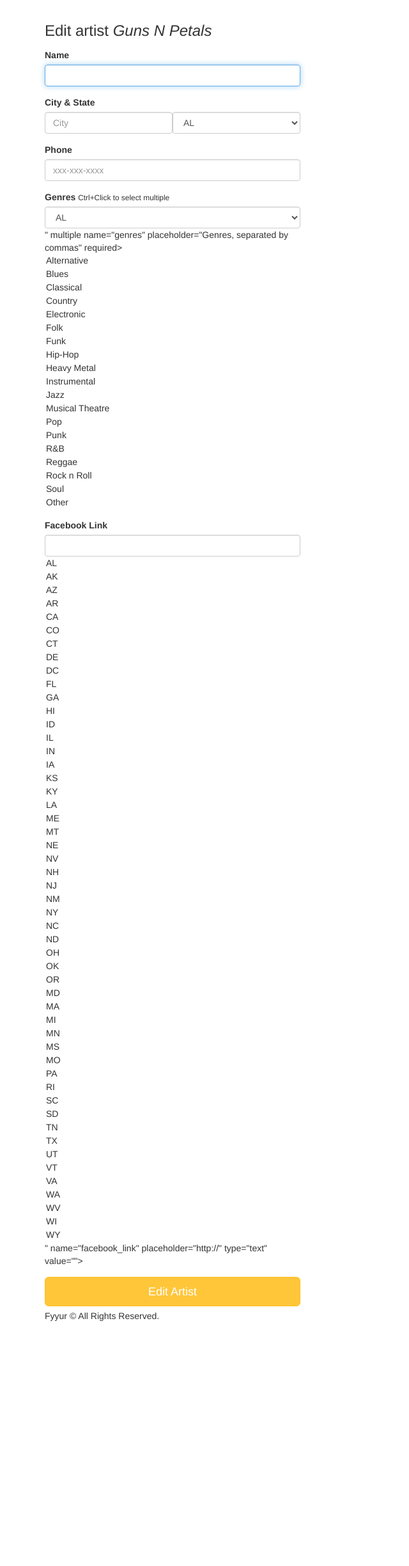
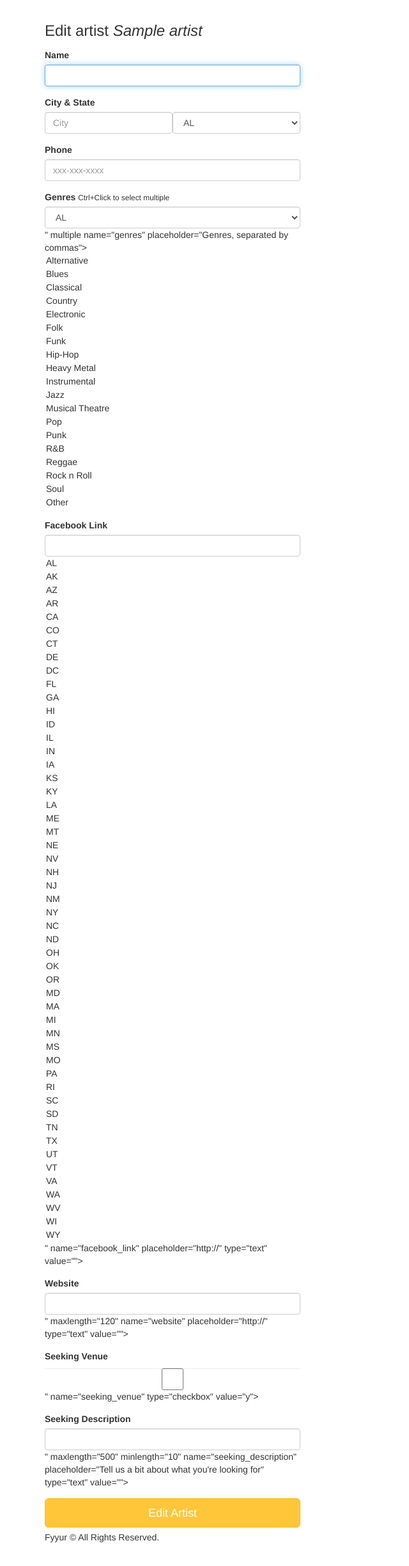
Before and after one commit to atahmasb/fuyyer-app, a Flask app: page /artists/1/edit in a window 1280 px wide. Shown: the part 60-2508 px from the top of the page at 64% size, without its empty margins (0-640 px from the left). Before the commit the page ends 2125 px from the top, so only its background shows below. Run offline with Flask 2, Linux system fonts and the light colour scheme; tables that the repository leaves empty hold one stand-in row (values such as "Sample post"); parts of the project's set-up code (start-up, migrations or seed data) failed here and were passed over; some libraries are stand-ins or nearby versions.

Commit message:
finish all the endpoints

```diff
--- a/app.py
+++ b/app.py
@@ -43,11 +43,11 @@ class Venue(db.Model):
     image_link = db.Column(db.String(500))
     facebook_link = db.Column(db.String(120))
     genres = db.Column(db.String(), nullable=False)
+    website = db.Column(db.String(120), nullable=True)
     seeking_talent = db.Column(db.Boolean, nullable=True)
     seeking_description = db.Column(db.String(500), nullable=True)
     shows = db.relationship('Show', backref='list', lazy=True)
 
-    # TODO: implement any missing fields, as a database migration using Flask-Migrate
 class Show(db.Model):
     __tablename__ = 'show'
     id = db.Column(db.Integer, primary_key=True)
@@ -70,12 +70,9 @@ class Artist(db.Model):
     facebook_link = db.Column(db.String(120))
     seeking_venue = db.Column(db.Boolean, nullable=True)
     seeking_description = db.Column(db.String(500), nullable=True)
+    website = db.Column(db.String(120), nullable=True)
     show = db.relationship('Show', backref='shows_list', lazy=True, cascade="all, delete-orphan")
 
-
-    # TODO: implement any missing fields, as a database migration using Flask-Migrate
-
-# TODO Implement Show and Artist models, and complete all model relationships and properties, as a database migration.
 
 
 migrate = Migrate(app, db)
@@ -159,7 +156,6 @@ def search_venues():
 @app.route('/venues/<int:venue_id>')
 def show_venue(venue_id):
     # shows the venue page with the given venue_id
-    # TODO: replace with real venue data from the venues table, using venue_id
     data = {}
     venue = Venue.query.filter_by(id=venue_id).first()
     data['id'] = venue.id
@@ -224,7 +220,6 @@ def create_venue_submission():
     return redirect(url_for('index'))
 @app.route('/venues/<venue_id>', methods=['DELETE'])
 def delete_venue(venue_id):
-    # TODO: Complete this endpoint for taking a venue_id, and using
     # SQLAlchemy ORM to delete a record. Handle cases where the session commit could fail.
 
     # BONUS CHALLENGE: Implement a button to delete a Venue on a Venue Page, have it so that
@@ -255,7 +250,6 @@ def artists():
 
 @app.route('/artists/search', methods=['POST'])
 def search_artists():
-    # TODO: implement search on artists with partial string search. Ensure it is case-insensitive.
     # seach for "A" should return "Guns N Petals", "Matt Quevado", and "The Wild Sax Band".
     # search for "band" should return "The Wild Sax Band".
     response = {'count': 0, 'data': []}
@@ -276,7 +270,6 @@ def search_artists():
 @app.route('/artists/<int:artist_id>')
 def show_artist(artist_id):
     # shows the venue page with the given venue_id
-    # TODO: replace with real venue data from the venues table, using venue_id
     data = {}
     artist = Artist.query.filter_by(id=artist_id).first()
     data['id'] = artist.id
@@ -303,53 +296,132 @@ def show_artist(artist_id):
 #  ----------------------------------------------------------------
 @app.route('/artists/<int:artist_id>/edit', methods=['GET'])
 def edit_artist(artist_id):
-    form = ArtistForm()
+    artist = Artist.query.filter_by(id=artist_id).first()
+    form = EditArtistForm()
     artist={
-        "id": 4,
-        "name": "Guns N Petals",
-        "genres": ["Rock n Roll"],
-        "city": "San Francisco",
-        "state": "CA",
-        "phone": "326-123-5000",
-        "website": "https://www.gunsnpetalsband.com",
-        "facebook_link": "https://www.facebook.com/GunsNPetals",
-        "seeking_venue": True,
-        "seeking_description": "Looking for shows to perform at in the San Francisco Bay Area!",
-        "image_link": "https://images.unsplash.com/photo-1549213783-8284d0336c4f?ixlib=rb-1.2.1&ixid=eyJhcHBfaWQiOjEyMDd9&auto=format&fit=crop&w=300&q=80"
+        "id": artist.id,
+        "name": artist.name,
+        "genres": artist.genres,
+        "city": artist.city,
+        "state": artist.state,
+        "phone": artist.phone,
+        "website": artist.website,
+        "facebook_link": artist.facebook_link,
+        "seeking_venue": artist.seeking_venue,
+        "seeking_description": artist.seeking_description,
+        "image_link": artist.image_link
     }
-    # TODO: populate form with fields from artist with ID <artist_id>
     return render_template('forms/edit_artist.html', form=form, artist=artist)
 
 @app.route('/artists/<int:artist_id>/edit', methods=['POST'])
 def edit_artist_submission(artist_id):
-    # TODO: take values from the form submitted, and update existing
-    # artist record with ID <artist_id> using the new attributes
+    request_data = request.form
+    artist = Artist.query.filter_by(id=artist_id).first()
+    error = None
+    try:
+        if artist.name:
+            artist.name = request_data['name']
+        if artist.genres:
+            artist.genres = request_data.getlist('genres')
+        if artist.city:
+            artist.city = request_data['city']
+        if artist.state:
+            artist.state = request_data['state']
+        if artist.phone:
+            artist.phone = request_data['phone']
+        if artist.website:
+            artist.website = request_data['website']
+        if artist.facebook_link:
+            artist.facebook_link = request_data['facebook_link']
+        if artist.seeking_venue:
+            artist.seeking_venue = request_data['seeking_venue']
+        if artist.seeking_description:
+            artist.seeking_description = request_data['seeking_description']
+        if artist.image_link:
+            artist.image_link = request_data['image_link']
+        db.session.commit()
+
+    except Exception as e:
+        error = True
+        print(e)
+        db.session.rollback()
+        print(sys.exc_info())
+    finally:
+        db.session.close()
+
+    if error:
+        flash('An error occurred. Artist information could not be updated.')
+    else:
+        flash('Artist information was successfully updated!')
 
     return redirect(url_for('show_artist', artist_id=artist_id))
 
 @app.route('/venues/<int:venue_id>/edit', methods=['GET'])
 def edit_venue(venue_id):
-    form = VenueForm()
+    venue = Venue.query.filter_by(id=venue_id).first()
+
+
+    form = EditVenueForm()
     venue={
-        "id": 1,
-        "name": "The Musical Hop",
-        "genres": ["Jazz", "Reggae", "Swing", "Classical", "Folk"],
-        "address": "1015 Folsom Street",
-        "city": "San Francisco",
-        "state": "CA",
-        "phone": "123-123-1234",
-        "website": "https://www.themusicalhop.com",
-        "facebook_link": "https://www.facebook.com/TheMusicalHop",
-        "seeking_talent": True,
-        "seeking_description": "We are on the lookout for a local artist to play every two weeks. Please call us.",
-        "image_link": "https://images.unsplash.com/photo-1543900694-133f37abaaa5?ixlib=rb-1.2.1&ixid=eyJhcHBfaWQiOjEyMDd9&auto=format&fit=crop&w=400&q=60"
+        "id": venue.id,
+        "name": venue.name,
+        "genres": venue.genres,
+        "address": venue.address,
+        "city": venue.city,
+        "state": venue.state,
+        "phone": venue.phone,
+        "website": venue.website,
+        "facebook_link": venue.facebook_link,
+        "seeking_talent": venue.seeking_talent,
+        "seeking_description": venue.seeking_description,
+        "image_link": venue.image_link
     }
-    # TODO: populate form with values from venue with ID <venue_id>
+
     return render_template('forms/edit_venue.html', form=form, venue=venue)
 
 @app.route('/venues/<int:venue_id>/edit', methods=['POST'])
 def edit_venue_submission(venue_id):
-    # TODO: take values from the form submitted, and update existing
+
+    request_data = request.form
+    venue = Venue.query.filter_by(id=venue_id).first()
+    error = None
+    try:
+        if venue.name:
+            venue.name = request_data['name']
+        if venue.address:
+            venue.address = request_data['address']
+        if venue.genres:
+            venue.genres = request_data.getlist('genres')
+        if venue.city:
+            venue.city = request_data['city']
+        if venue.state:
+            venue.state = request_data['state']
+        if venue.phone:
+            venue.phone = request_data['phone']
+        if venue.website:
+            venue.website = request_data['website']
+        if venue.facebook_link:
+            venue.facebook_link = request_data['facebook_link']
+        if venue.seeking_talent:
+            venue.seeking_talent = request_data['seeking_talent']
+        if venue.seeking_description:
+            venue.seeking_description = request_data['seeking_description']
+        if venue.image_link:
+            venue.image_link = request_data['image_link']
+        db.session.commit()
+
+    except Exception as e:
+        error = True
+        print(e)
+        db.session.rollback()
+        print(sys.exc_info())
+    finally:
+        db.session.close()
+
+    if error:
+        flash('An error occurred. Venue information could not be updated.')
+    else:
+        flash('Venue information was successfully updated!')
     # venue record with ID <venue_id> using the new attributes
     return redirect(url_for('show_venue', venue_id=venue_id))
 
--- a/forms.py
+++ b/forms.py
@@ -13,10 +13,11 @@ class VenueFields(Enum):
     ADDRESS = 'address'
     PHONE  = 'phone'
     IMAGE_LINK = 'image_link'
-    GENRES = 'genre'
+    GENRES = 'genres'
     FACEBOOK_LINK = 'facebook_link'
     SEEKING_TALENT = 'seeking new talent'
     SEEKING_DESCRIPTION = 'seeking description'
+    WEBSITE = 'website'
 
 
 class ArtistFields(Enum):
@@ -26,11 +27,12 @@ class ArtistFields(Enum):
     ADDRESS = 'address'
     PHONE  = 'phone'
     IMAGE_LINK = 'image_link'
-    GENRES = 'genre'
+    GENRES = 'genres'
     FACEBOOK_LINK = 'facebook_link'
     SEEKING_TALENT = 'seeking new talent'
     SEEKING_DESCRIPTION = 'seeking description'
     SEEKING_VENUE = 'seeking venue'
+    WEBSITE = 'website'
 
 
 def validate_phone(form, phone):
@@ -158,6 +160,117 @@ class VenueForm(Form):
         VenueFields.SEEKING_DESCRIPTION, validators=[validators.Length(min=10, max=500)])
     image_link = StringField(
         VenueFields.IMAGE_LINK, validators=[DataRequired, validators.Length(min=10, max=500)])
+    website = StringField(
+        VenueFields.WEBSITE, validators=[DataRequired, validators.Length( max=120)])
+
+
+class EditVenueForm(Form):
+    name = StringField(
+        VenueFields.NAME
+    )
+    city = StringField(
+        VenueFields.CITY
+    )
+    state = SelectField(
+        VenueFields.STATE,
+        choices=[
+            ('AL', 'AL'),
+            ('AK', 'AK'),
+            ('AZ', 'AZ'),
+            ('AR', 'AR'),
+            ('CA', 'CA'),
+            ('CO', 'CO'),
+            ('CT', 'CT'),
+            ('DE', 'DE'),
+            ('DC', 'DC'),
+            ('FL', 'FL'),
+            ('GA', 'GA'),
+            ('HI', 'HI'),
+            ('ID', 'ID'),
+            ('IL', 'IL'),
+            ('IN', 'IN'),
+            ('IA', 'IA'),
+            ('KS', 'KS'),
+            ('KY', 'KY'),
+            ('LA', 'LA'),
+            ('ME', 'ME'),
+            ('MT', 'MT'),
+            ('NE', 'NE'),
+            ('NV', 'NV'),
+            ('NH', 'NH'),
+            ('NJ', 'NJ'),
+            ('NM', 'NM'),
+            ('NY', 'NY'),
+            ('NC', 'NC'),
+            ('ND', 'ND'),
+            ('OH', 'OH'),
+            ('OK', 'OK'),
+            ('OR', 'OR'),
+            ('MD', 'MD'),
+            ('MA', 'MA'),
+            ('MI', 'MI'),
+            ('MN', 'MN'),
+            ('MS', 'MS'),
+            ('MO', 'MO'),
+            ('PA', 'PA'),
+            ('RI', 'RI'),
+            ('SC', 'SC'),
+            ('SD', 'SD'),
+            ('TN', 'TN'),
+            ('TX', 'TX'),
+            ('UT', 'UT'),
+            ('VT', 'VT'),
+            ('VA', 'VA'),
+            ('WA', 'WA'),
+            ('WV', 'WV'),
+            ('WI', 'WI'),
+            ('WY', 'WY'),
+        ]
+    )
+    address = StringField(
+        VenueFields.ADDRESS
+    )
+    phone = StringField(
+        VenueFields.PHONE, validators=[validate_phone]
+    )
+
+    genres = SelectMultipleField(
+        VenueFields.GENRES,
+        validators=[validators.Optional()],
+        choices=[
+            ('Alternative', 'Alternative'),
+            ('Blues', 'Blues'),
+            ('Classical', 'Classical'),
+            ('Country', 'Country'),
+            ('Electronic', 'Electronic'),
+            ('Folk', 'Folk'),
+            ('Funk', 'Funk'),
+            ('Hip-Hop', 'Hip-Hop'),
+            ('Heavy Metal', 'Heavy Metal'),
+            ('Instrumental', 'Instrumental'),
+            ('Jazz', 'Jazz'),
+            ('Musical Theatre', 'Musical Theatre'),
+            ('Pop', 'Pop'),
+            ('Punk', 'Punk'),
+            ('R&B', 'R&B'),
+            ('Reggae', 'Reggae'),
+            ('Rock n Roll', 'Rock n Roll'),
+            ('Soul', 'Soul'),
+            ('Other', 'Other'),
+        ]
+    )
+    facebook_link = StringField(
+        VenueFields.FACEBOOK_LINK, validators=[URL()]
+    )
+    seeking_talent = BooleanField(
+        VenueFields.SEEKING_TALENT )
+
+    seeking_description = StringField(
+        VenueFields.SEEKING_DESCRIPTION, validators=[validators.Length(min=10, max=500)])
+    image_link = StringField(
+        VenueFields.IMAGE_LINK, validators=[validators.Length(min=10, max=500)])
+    website = StringField(
+        VenueFields.WEBSITE, validators=[validators.Length( max=120)])
 
 
 class ArtistForm(Form):
@@ -167,6 +280,8 @@ class ArtistForm(Form):
     city = StringField(
         ArtistFields.CITY, validators=[DataRequired()]
     )
+    website = StringField(
+        ArtistFields.WEBSITE, validators=[DataRequired, validators.Length(max=120)])
     state = SelectField(
         ArtistFields.STATE, validators=[DataRequired()],
         choices=[
@@ -262,13 +377,108 @@ class ArtistForm(Form):
     seeking_description = StringField(
         ArtistFields.SEEKING_DESCRIPTION, validators=[validators.Length(min=10, max=500)])
 
+class EditArtistForm(Form):
+    name = StringField(
+       ArtistFields.NAME
+    )
+    city = StringField(
+        ArtistFields.CITY
+    )
+    website = StringField(
+        ArtistFields.WEBSITE, validators=[validators.Length(max=120)])
+    state = SelectField(
+        ArtistFields.STATE,
+        choices=[
+            ('AL', 'AL'),
+            ('AK', 'AK'),
+            ('AZ', 'AZ'),
+            ('AR', 'AR'),
+            ('CA', 'CA'),
+            ('CO', 'CO'),
+            ('CT', 'CT'),
+            ('DE', 'DE'),
+            ('DC', 'DC'),
+            ('FL', 'FL'),
+            ('GA', 'GA'),
+            ('HI', 'HI'),
+            ('ID', 'ID'),
+            ('IL', 'IL'),
+            ('IN', 'IN'),
+            ('IA', 'IA'),
+            ('KS', 'KS'),
+            ('KY', 'KY'),
+            ('LA', 'LA'),
+            ('ME', 'ME'),
+            ('MT', 'MT'),
+            ('NE', 'NE'),
+            ('NV', 'NV'),
+            ('NH', 'NH'),
+            ('NJ', 'NJ'),
+            ('NM', 'NM'),
+            ('NY', 'NY'),
+            ('NC', 'NC'),
+            ('ND', 'ND'),
+            ('OH', 'OH'),
+            ('OK', 'OK'),
+            ('OR', 'OR'),
+            ('MD', 'MD'),
+            ('MA', 'MA'),
+            ('MI', 'MI'),
+            ('MN', 'MN'),
+            ('MS', 'MS'),
+            ('MO', 'MO'),
+            ('PA', 'PA'),
+            ('RI', 'RI'),
+            ('SC', 'SC'),
+            ('SD', 'SD'),
+            ('TN', 'TN'),
+            ('TX', 'TX'),
+            ('UT', 'UT'),
+            ('VT', 'VT'),
+            ('VA', 'VA'),
+            ('WA', 'WA'),
+            ('WV', 'WV'),
+            ('WI', 'WI'),
+            ('WY', 'WY'),
+        ]
+    )
+    phone = StringField(
+        ArtistFields.PHONE, validators=[validate_phone]
+    )
 
-    # def validate_phone(self, phone):
-    #     try:
-    #         p = phonenumbers.parse(phone.data)
-    #         if not phonenumbers.is_valid_number(p):
-    #             raise ValueError()
-    #     except (phonenumbers.phonenumberutil.NumberParseException, ValueError):
-    #         raise ValidationError('Invalid phone number')
+    genres = SelectMultipleField(
+
+        ArtistFields.GENRES,
+        choices=[
+            ('Alternative', 'Alternative'),
+            ('Blues', 'Blues'),
+            ('Classical', 'Classical'),
+            ('Country', 'Country'),
+            ('Electronic', 'Electronic'),
+            ('Folk', 'Folk'),
+            ('Funk', 'Funk'),
+            ('Hip-Hop', 'Hip-Hop'),
+            ('Heavy Metal', 'Heavy Metal'),
+            ('Instrumental', 'Instrumental'),
+            ('Jazz', 'Jazz'),
+            ('Musical Theatre', 'Musical Theatre'),
+            ('Pop', 'Pop'),
+            ('Punk', 'Punk'),
+            ('R&B', 'R&B'),
+            ('Reggae', 'Reggae'),
+            ('Rock n Roll', 'Rock n Roll'),
+            ('Soul', 'Soul'),
+            ('Other', 'Other'),
+        ]
+    )
+    facebook_link = StringField(
+        ArtistFields.FACEBOOK_LINK, validators=[URL()]
+    )
+    seeking_venue = BooleanField(
+        ArtistFields.SEEKING_VENUE)
+
+    seeking_description = StringField(
+        ArtistFields.SEEKING_DESCRIPTION, validators=[validators.Length(min=10, max=500)])
+
 
 # TODO IMPLEMENT NEW ARTIST FORM AND NEW SHOW FORM
--- a/templates/forms/edit_artist.html
+++ b/templates/forms/edit_artist.html
@@ -32,6 +32,18 @@
           <label for="genres">Facebook Link</label>
           {{ form.facebook_link(class_ = 'form-control', placeholder='http://', id=form.state, autofocus = true) }}
         </div>
+                <div class="form-group">
+          <label for="website">Website</label>
+          {{ form.website(class_ = 'form-control', placeholder='http://', id=form.website, autofocus = true) }}
+        </div>
+      <div class="form-group">
+          <label for="seeking_venue">Seeking Venue</label>
+          {{ form.seeking_venue(class_ = 'form-control', id=form.seeking_venue, autofocus = true) }}
+        </div>
+      <div class="form-group">
+          <label for="seeking_description">Seeking Description</label>
+          {{ form.seeking_description(class_ = 'form-control', placeholder='Tell us a bit about what you\'re looking for', id=form.seeking_description, autofocus = true) }}
+        </div>
       <input type="submit" value="Edit Artist" class="btn btn-primary btn-lg btn-block">
     </form>
   </div>
```
Also changed, not shown: migrations/versions/228d09acd80c_.py (added, +30 -0 lines), templates/forms/edit_venue.html (+14 -10 lines), templates/forms/new_artist.html (+4 -5 lines).
